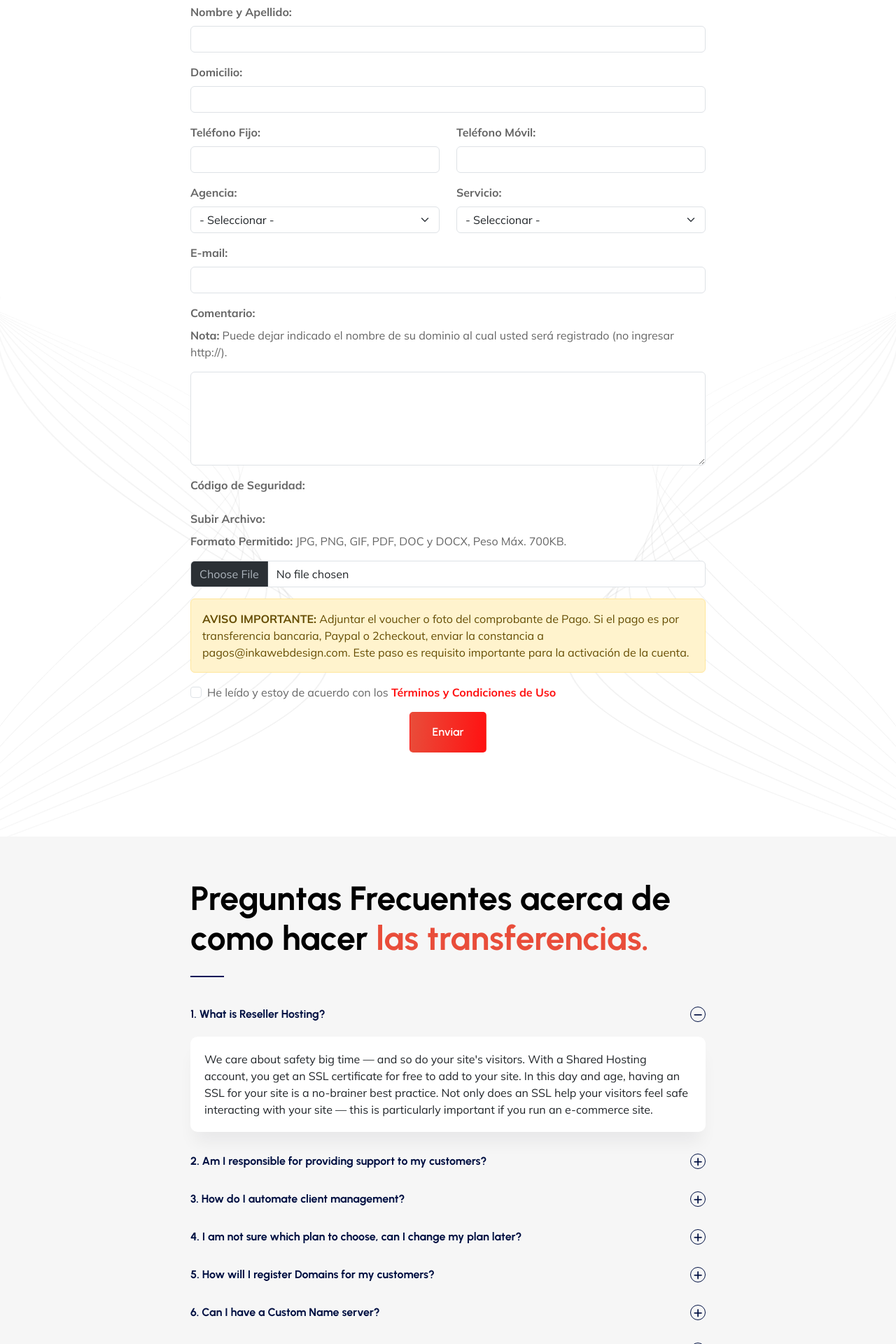
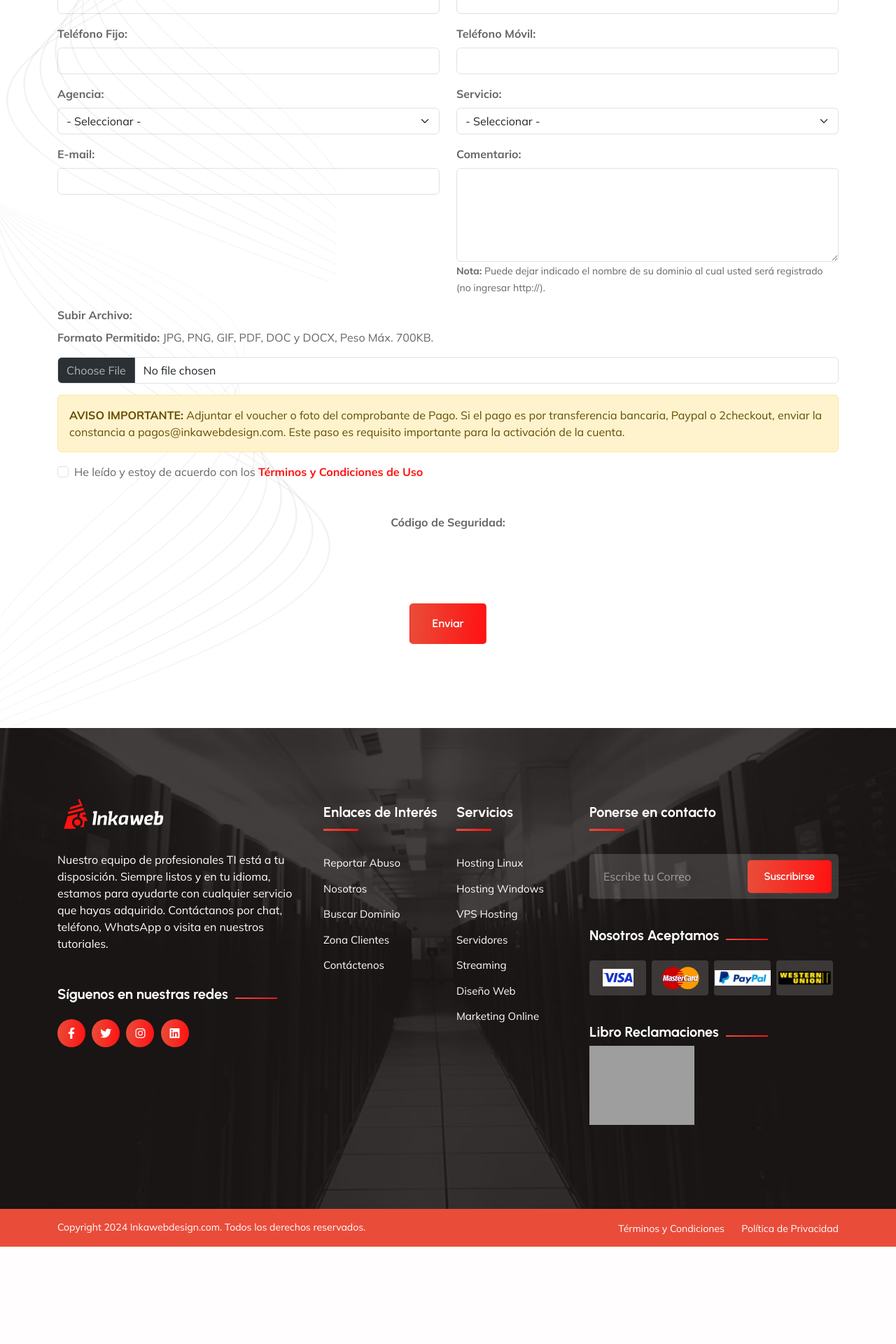
Before and after one commit to maxmanu/inkaweb, a PHP site: page /reportar-pagos.php in a window 1280 px wide. Shown: the part 840-2760 px from the top of the page at 70% size. After the commit the page ends 2621 px from the top, so only its background shows below. Run offline with PHP 8.4, Linux system fonts and the light colour scheme; grey boxes are pictures that could not be loaded.

Commit message:
fix reportar-pagos

```diff
--- a/assets/css/custom.css
+++ b/assets/css/custom.css
@@ -1358,12 +1358,6 @@ mark.text-primary {
   max-height: 760px;
 }
 
-
-
-
-
-
-
 .background-image-home {
   position: absolute;
   top: 0;
@@ -1374,13 +1368,25 @@ mark.text-primary {
   text-align: end;
 }
 
+.fw-400 {
+  font-weight: 400;
+}
 
+.lh-22 {
+  line-height: 22px;
+}
 
+.ff-inter {
+  font-family: "Inter", sans-serif;
+}
 
+.fs-14 {
+  font-size: .875rem;
+}
 
-
-
-
+.mt-10 {
+  margin-top: 10px;
+}
 
 
 
--- a/reportar-pagos.php
+++ b/reportar-pagos.php
@@ -17,7 +17,7 @@
   <div class="container">
     <div class="hm-contact-form mt-1">
       <div class="row justify-content-center">
-        <div class="col-lg-8">
+        <div class="col-lg-12">
           <div class="row justify-content-center mb-2">
             <div class="col">
               <h6 class="hds-body-color-four fs-18 lh-28 mb-0 mt-20">
@@ -40,24 +40,26 @@
             <h6 class="hds-body-color-four fs-18 lh-28 mb-3 mt-20">
               Ingresa los siguientes campos para enviarnos los datos del pago
             </h6>
-            <div class="mb-3">
-              <label for="nombre" class="form-label"><b>Nombre y Apellido:</b></label>
-              <input name="nombre" id="nombre" type="text" class="form-control" maxlength="55" onfocus="c('id1');" onblur="r('id1');">
-            </div>
 
-            <div class="mb-3">
-              <label for="domicilio" class="form-label"><b>Domicilio:</b></label>
-              <input name="domicilio" id="domicilio" type="text" class="form-control" maxlength="70" onfocus="c('id2');" onblur="r('id2');">
+            <div class="row">
+              <div class="col-md-6 mb-3">
+                <label for="nombre" class="form-label"><b>Nombre y Apellido del Depositante:</b></label>
+                <input name="nombre" id="nombre" type="text" class="form-control">
+              </div>
+              <div class="col-md-6 mb-3">
+                <label for="domicilio" class="form-label"><b>Domicilio:</b></label>
+                <input name="domicilio" id="domicilio" type="text" class="form-control">
+              </div>
             </div>
 
             <div class="row">
               <div class="col-md-6 mb-3">
                 <label for="fijo" class="form-label"><b>Teléfono Fijo:</b></label>
-                <input name="fijo" id="fijo" type="text" class="form-control" maxlength="30" onfocus="c('id5');" onblur="r('id5');">
+                <input name="fijo" id="fijo" type="text" class="form-control" maxlength="30">
               </div>
               <div class="col-md-6 mb-3">
                 <label for="celular" class="form-label"><b>Teléfono Móvil:</b></label>
-                <input name="celular" id="celular" type="text" class="form-control" maxlength="30" onfocus="c('id8');" onblur="r('id8');">
+                <input name="celular" id="celular" type="text" class="form-control" maxlength="30" required>
               </div>
             </div>
 
@@ -90,20 +92,16 @@
               </div>
             </div>
 
-            <div class="mb-3">
-              <label for="email" class="form-label"><b>E-mail:</b></label>
-              <input name="email" id="email" type="email" class="form-control" maxlength="100" onfocus="c('id7');" onblur="r('id7');">
-            </div>
-
-            <div class="mb-3">
-              <label for="contenido" class="form-label"><b>Comentario:</b></label>
-              <p><strong>Nota:</strong> Puede dejar indicado el nombre de su dominio al cual usted será registrado (no ingresar http://).</p>
-              <textarea name="contenido" id="contenido" rows="5" class="form-control" onfocus="c('id4');" onblur="r('id4');"></textarea>
-            </div>
-
-            <div class="mb-3">
-              <label for="recaptcha" class="form-label"><b>Código de Seguridad:</b></label>
-              <div class="g-recaptcha" data-sitekey="6LfDU1EUAAAAAF_A7PLuIjVD0udBIoQc08CBhFff"></div>
+            <div class="row">
+              <div class="col-md-6 mb-3">
+                <label for="email" class="form-label"><b>E-mail:</b></label>
+                <input name="email" id="email" type="email" class="form-control" maxlength="100">
+              </div>
+              <div class="col-md-6 mb-3">
+                <label for="contenido" class="form-label"><b>Comentario:</b></label>
+                <textarea name="contenido" id="contenido" rows="5" class="form-control"></textarea>
+                <small><strong>Nota:</strong> Puede dejar indicado el nombre de su dominio al cual usted será registrado (no ingresar http://).</small>
+              </div>
             </div>
 
             <div class="mb-3">
@@ -117,12 +115,18 @@
             </div>
 
             <div class="form-check mb-3">
-              <input type="checkbox" name="acuerdo" id="acuerdo" class="form-check-input" onclick="EnterTyC();" value="Aceptado">
+              <input type="checkbox" name="acuerdo" id="acuerdo" class="form-check-input" value="Aceptado">
               <label for="acuerdo" class="form-check-label">He leído y estoy de acuerdo con los <a class="term-link" href="terminos.php" target="_blank"><b>Términos y Condiciones de Uso</b></a></label>
             </div>
 
-            <div class="text-center">
-              <button type="submit" class="btn template-btn primary-btn" id="EnviarNow"> Enviar</button>
+            <div class="text-center mt-5">
+              <label for="recaptcha" class="form-label"><b>Código de Seguridad:</b></label>
+              <br>
+              <br>
+              <br>
+            </div>
+            <div class="text-center mt-5">
+              <button type="submit" class="btn template-btn primary-btn" id="EnviarNow">Enviar</button>
               <input type="hidden" name="action" value="send">
             </div>
           </form>
@@ -133,7 +137,7 @@
 </section>
 
 <!-- Faq -->
-<div class="host-fs-faq-area pt-60 pb-120">
+<!-- <div class="host-fs-faq-area pt-60 pb-120">
   <div class="container">
     <div class="row align-items-center justify-content-between">
       <div class="col-lg-8 mx-auto">
@@ -227,7 +231,7 @@
       </div>
     </div>
   </div>
-</div>
+</div> -->
 <!-- Faq -->
 
 <?php include("template-parts/footer.php") ?>
--- a/template-parts/header.php
+++ b/template-parts/header.php
@@ -46,7 +46,7 @@
   <link rel="stylesheet" href="assets/css/fontawesome-min.css" />
   <link rel="stylesheet" href="assets/css/swiper-min.css" />
   <link rel="stylesheet" href="assets/css/bootstrap-slider-min.css" />
-  <link rel="stylesheet" href="assets/css/main-min.css" />
+  <link rel="stylesheet" href="dist/css/main.min.css" />
   <link rel="stylesheet" href="assets/css/custom.css" />
 </head>
 
```
